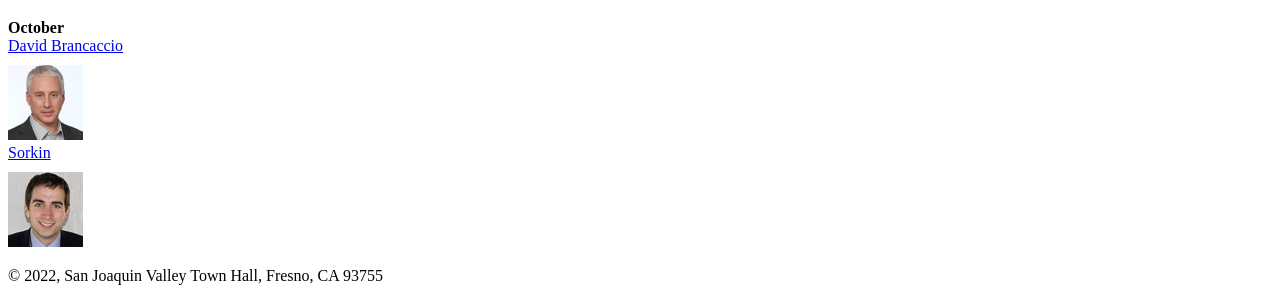
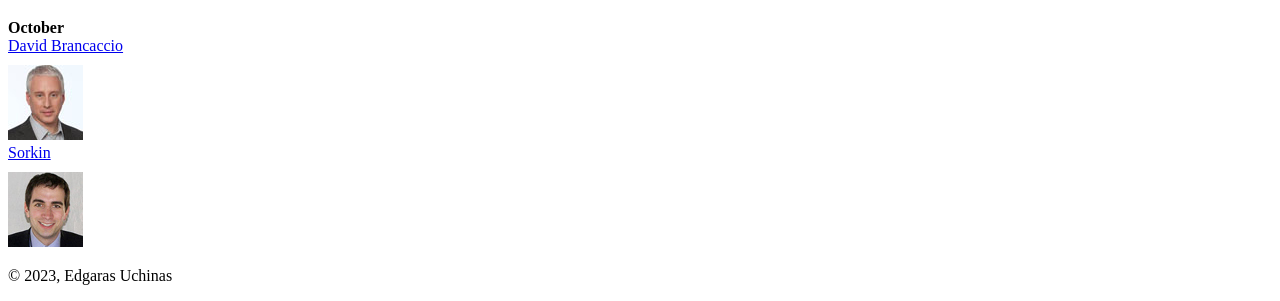
Before and after one commit to EdgarasUchinas/A05, a plain HTML site: page index.html in a window 1280 px wide. Shown: the part 504-805 px from the top of the page. Drawn offline with Linux system fonts and the light colour scheme.

Commit message:
Adjusting Copyright

```diff
--- a/index.html
+++ b/index.html
@@ -48,7 +48,7 @@
         </div>
     </main>
     <footer>
-        <p>© 2022, San Joaquin Valley Town Hall, Fresno, CA 93755</p>
+        <p>© 2023, Edgaras Uchinas</p>
     </footer>
 </body>
 </html>
```
